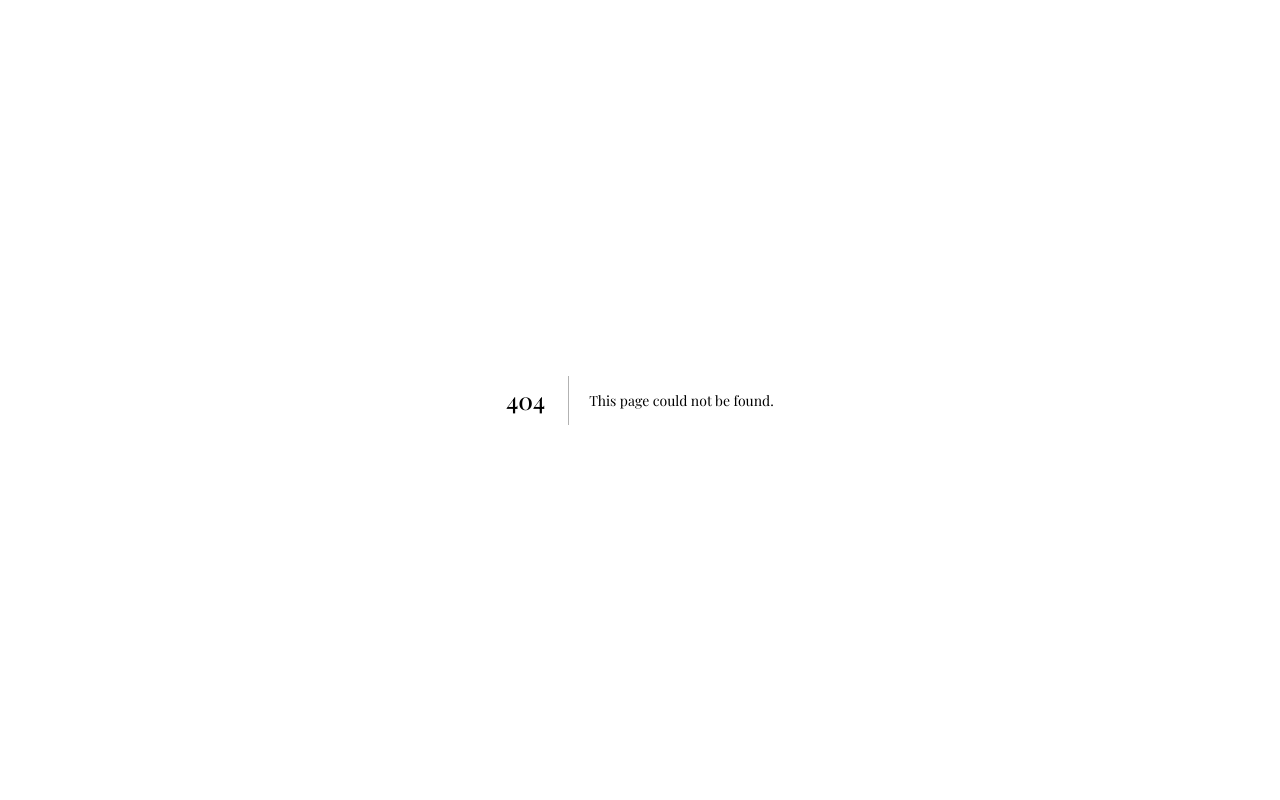
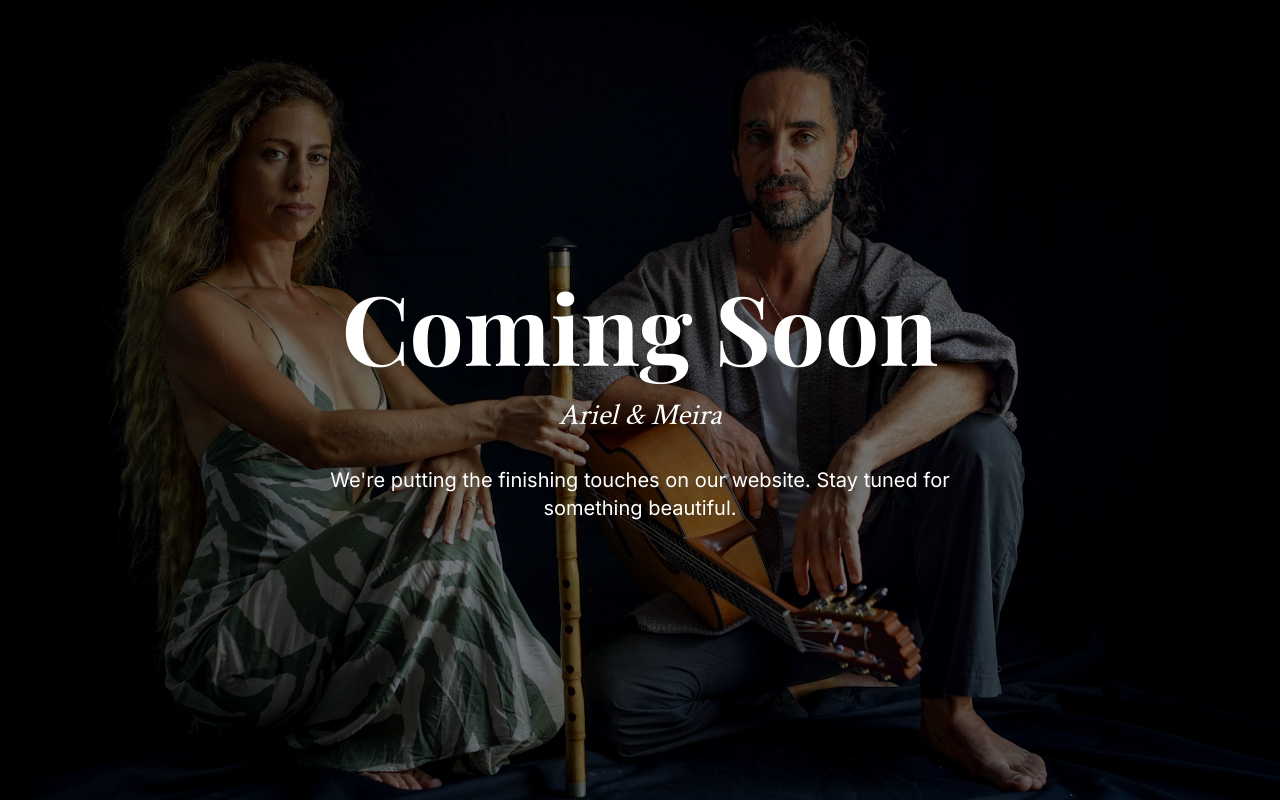
Before and after one commit to freakinin/arielmeira, a Next.js app: page /coming-soon in a window 1280 px wide. Before the commit this address had no page. Built offline with nearby package versions, Linux system fonts and the light colour scheme.

Commit message:
Add Coming Soon page for production redirect

```diff
--- /dev/null
+++ b/app/coming-soon/page.tsx
@@ -0,0 +1,9 @@
+import ComingSoonHero from '@/components/sections/ComingSoonHero'
+
+export default function ComingSoonPage() {
+  return (
+    <main className="min-h-screen">
+      <ComingSoonHero />
+    </main>
+  )
+}
--- /dev/null
+++ b/components/sections/ComingSoonHero.tsx
@@ -0,0 +1,35 @@
+'use client'
+
+export default function ComingSoonHero() {
+  return (
+    <section
+      id="hero"
+      className="min-h-screen flex items-center justify-center relative overflow-hidden"
+      style={{
+        backgroundImage: 'url(/images/hero/m1.jpg)',
+        backgroundSize: 'cover',
+        backgroundPosition: 'center center',
+        backgroundRepeat: 'no-repeat',
+      }}
+    >
+      {/* Overlay for text readability */}
+      <div className="absolute inset-0 bg-black/50"></div>
+
+      <div className="container mx-auto container-padding text-center z-10 relative px-4">
+        <div className="max-w-4xl mx-auto">
+          <h1 className="font-serif text-5xl md:text-7xl lg:text-8xl font-bold text-white mb-6 drop-shadow-lg">
+            Coming Soon
+          </h1>
+
+          <p className="font-serif-alt text-2xl md:text-3xl text-white mb-8 italic drop-shadow-md">
+            Ariel & Meira
+          </p>
+
+          <p className="text-lg md:text-xl text-white max-w-2xl mx-auto leading-relaxed drop-shadow-md">
+            We&apos;re putting the finishing touches on our website. Stay tuned for something beautiful.
+          </p>
+        </div>
+      </div>
+    </section>
+  )
+}
```
Also changed, not shown: public/redirect-to-coming-soon.js (added, +19 -0 lines), app/page.tsx (line endings or trailing spaces).
